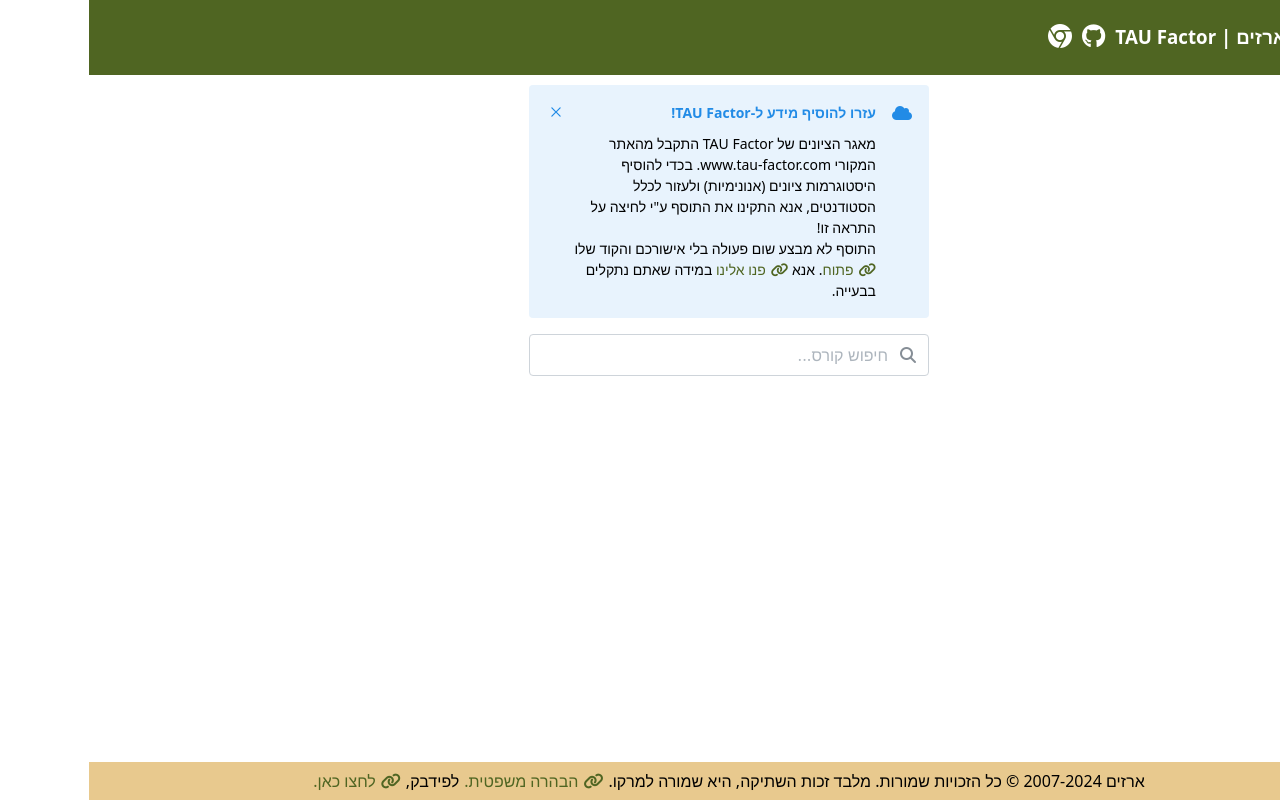
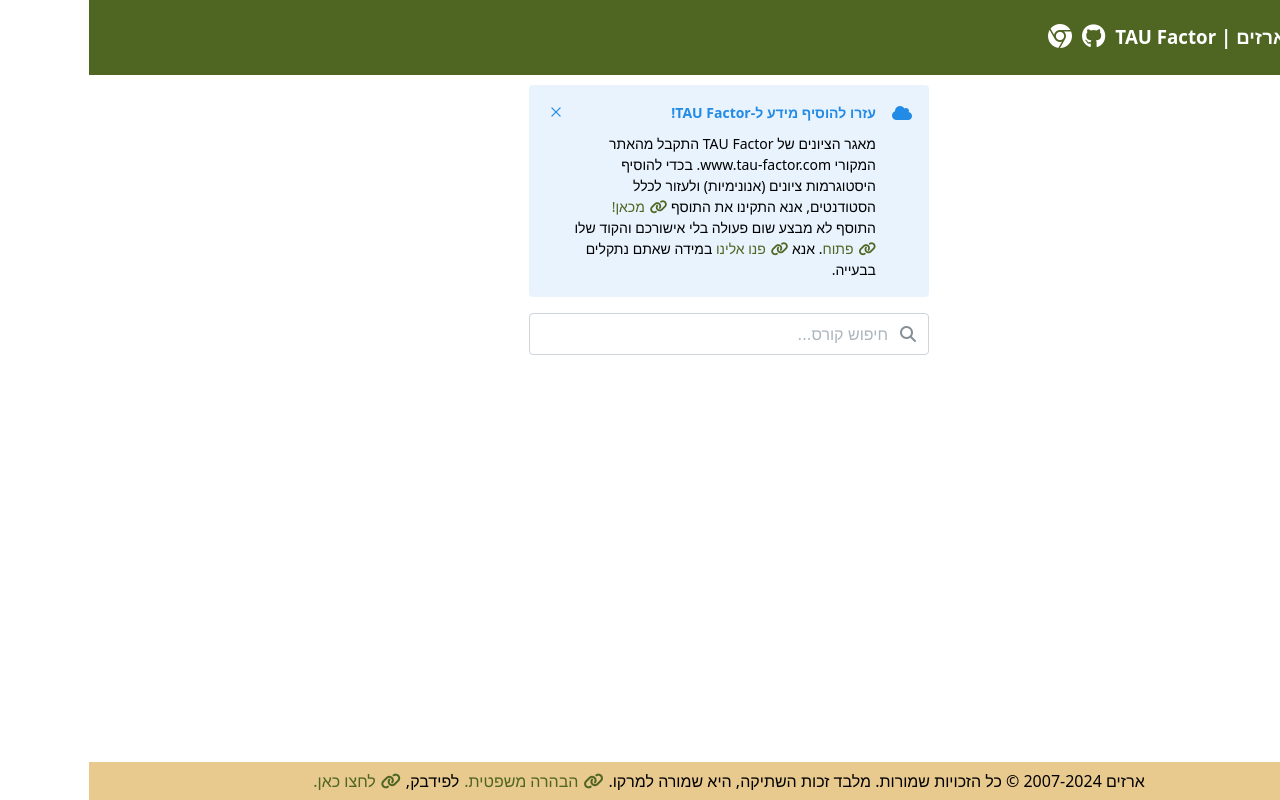
Before and after one commit to arazimproject/tau-refactor, a React (Vite) app: page / in a window 1280 px wide. Built offline with nearby package versions, Linux system fonts and the light colour scheme; no server answers; grey boxes are pictures that could not be loaded; what color-hash would draw is missing.

Commit message:
add link in alert

```diff
--- a/src/App.tsx
+++ b/src/App.tsx
@@ -72,8 +72,14 @@
                 <p>
                   מאגר הציונים של TAU Factor התקבל מהאתר המקורי
                   www.tau-factor.com. בכדי להוסיף היסטוגרמות ציונים (אנונימיות)
-                  ולעזור לכלל הסטודנטים, אנא התקינו את התוסף ע"י לחיצה על התראה
-                  זו!
+                  ולעזור לכלל הסטודנטים, אנא התקינו את התוסף{" "}
+                  <a
+                    className="link handle text-accent"
+                    href="https://chromewebstore.google.com/detail/tau-factor/ocnjdmhgcphlaeaoneikpobbjlkdpiib"
+                    target="_blank"
+                  >
+                    מכאן!
+                  </a>
                 </p>
 
                 <p>
```
